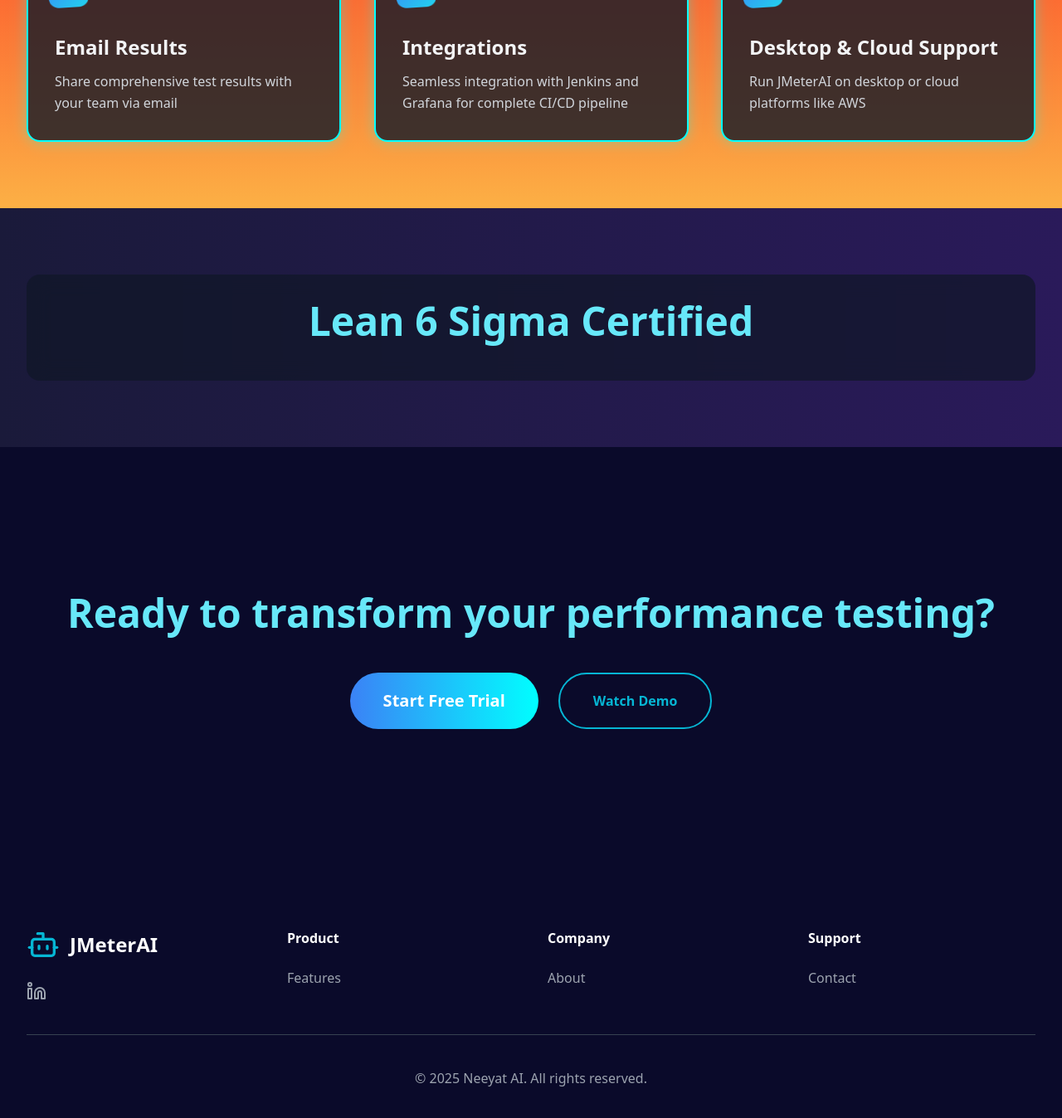
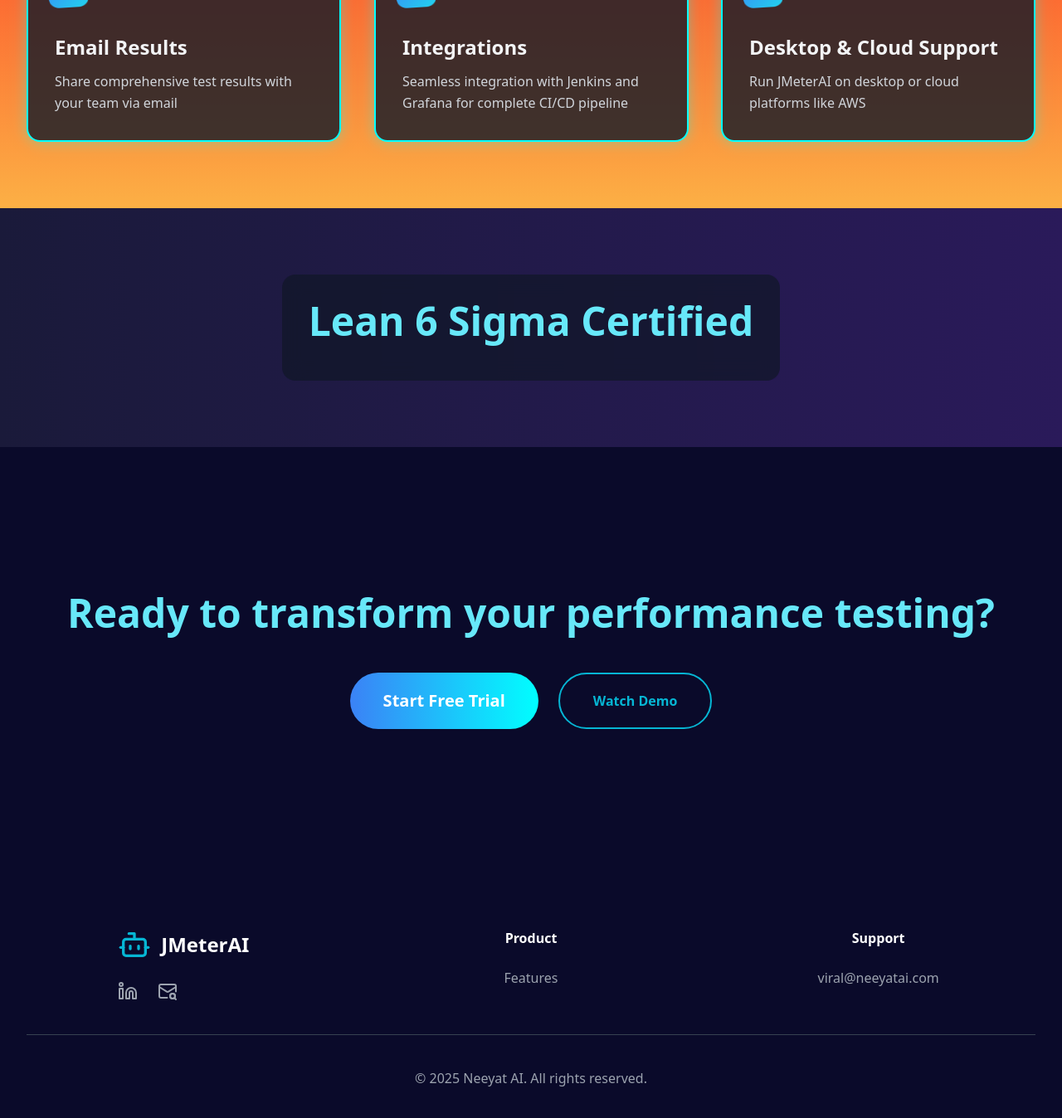
Before and after one commit to DebayanSaha/DebayanSaha-JmeterAILandingPage, a React (Vite) app: page / in a window 1280 px wide. Shown: the part 1487-2835 px from the top of the page at 83% size. Built offline with nearby package versions, Linux system fonts and the light colour scheme.

Commit message:
Update App.tsx

```diff
--- a/src/App.tsx
+++ b/src/App.tsx
@@ -8,7 +8,7 @@ import {
   Link,
   Monitor,
   Terminal,
-  Twitter,
+  MailSearch,
   Linkedin,
   Rocket,
 } from 'lucide-react';
@@ -157,10 +157,14 @@ function App() {
 
   const handleLinkedIn = () => {
     window.open(
-      'https://www.linkedin.com/company/vjaii' ,
+      'https://www.linkedin.com/company/vjaii',
       '_blank',
       'noopener,noreferrer'
     );
+  };
+
+  const handleEmail = () => {
+    window.location.href = 'mailto:viral@neeyatai.com';
   };
 
   return (
@@ -183,7 +187,6 @@ function App() {
               <a href="#features" className="text-gray-300 hover:text-white transition-colors">Features</a>
               <a href="#contact" className="text-gray-300 hover:text-white transition-colors">Contact</a>
             </nav>
-
           </div>
         </div>
       </header>
@@ -191,7 +194,7 @@ function App() {
       {/* Content with proper padding to account for fixed header */}
       <div className="relative z-10">
         {/* Hero Section */}
-        <div className="pt-16"> {/* Added padding top to account for fixed header */}
+        <div className="pt-16">
           <div className="relative">
             <div className="absolute inset-0 bg-black/40"></div>
             <div className="max-w-7xl mx-auto px-4 sm:px-6 lg:px-8 py-32 relative z-20">
@@ -214,11 +217,11 @@ function App() {
                 </p>
                 <button
                   className="bg-gradient-to-r from-cyan-500 to-blue-500 text-white px-12 py-5 rounded-full font-bold text-xl animate-gradient-sweep hover:scale-110 transition-all duration-300 inline-flex items-center"
-                  style={{ animationDelay: '0.6s' }} onClick={handleJoinWaitlist}
+                  style={{ animationDelay: '0.6s' }}
+                  onClick={handleJoinWaitlist}
                 >
                   Try free
                   <Rocket className="ml-3 h-6 w-6 animate-bounce" />
-
                 </button>
               </div>
             </div>
@@ -250,19 +253,13 @@ function App() {
         {/* Stats Section */}
         <div id="pricing" className="bg-gradient-to-r from-[#1a1a3a] to-[#2a1a5a] text-white py-20 relative z-10">
           <div className="max-w-7xl mx-auto px-4 sm:px-6 lg:px-8">
-            <div className="text-center">
-              {[
-                { value: "Lean 6 Sigma Certified", delay: "0.2s" },
-                // Add more stats here if needed, e.g., { value: "99% Uptime", delay: "0.4s" }
-              ].map((stat, i) => (
-                <div
-                  key={i}
-                  className="p-8 bg-gray-900/70 backdrop-blur-md rounded-2xl hover:scale-110 transition-transform animate-fade-in"
-                  style={{ animationDelay: stat.delay }}
-                >
-                  <div className="text-5xl font-bold mb-4 text-cyan-300">{stat.value}</div>
-                </div>
-              ))}
+            <div className="flex justify-center">
+              <div
+                className="p-8 bg-gray-900/70 backdrop-blur-md rounded-2xl hover:scale-110 transition-transform animate-fade-in"
+                style={{ animationDelay: '0.2s' }}
+              >
+                <div className="text-5xl font-bold mb-4 text-cyan-300 text-center">Lean 6 Sigma Certified</div>
+              </div>
             </div>
           </div>
         </div>
@@ -292,35 +289,40 @@ function App() {
         {/* Footer */}
         <footer id="contact" className="bg-[#0a0a2a] text-gray-400 py-16 relative z-10">
           <div className="max-w-7xl mx-auto px-4 sm:px-6 lg:px-8">
-            <div className="grid grid-cols-1 md:grid-cols-4 gap-10">
-              <div className="animate-fade-in" style={{ animationDelay: '0.2s' }}>
-                <div className="flex items-center mb-6">
+            <div className="grid grid-cols-1 md:grid-cols-3 gap-10 justify-items-center">
+              <div className="animate-fade-in text-center md:text-left" style={{ animationDelay: '0.2s' }}>
+                <div className="flex items-center justify-center md:justify-start mb-6">
                   <Bot className="h-10 w-10 text-cyan-500 mr-3" />
                   <span className="text-2xl font-bold text-white">JMeterAI</span>
                 </div>
-                <div className="flex space-x-6">
-                  <Linkedin className="hover:text-cyan-400 cursor-pointer transition-colors" onClick={handleLinkedIn}/>
+                <div className="flex justify-center md:justify-start space-x-6">
+                  <Linkedin
+                    className="hover:text-cyan-400 cursor-pointer transition-colors"
+                    onClick={handleLinkedIn}
+                  />
+                  <MailSearch
+                    className="hover:text-cyan-400 cursor-pointer transition-colors"
+                    onClick={handleEmail}
+                  />
                 </div>
               </div>
-              <div className="animate-fade-in" style={{ animationDelay: '0.4s' }}>
+              <div className="animate-fade-in text-center" style={{ animationDelay: '0.4s' }}>
                 <h3 className="text-white font-semibold mb-6">Product</h3>
                 <ul className="space-y-4">
                   <li><a href="#features" className="hover:text-white transition-colors">Features</a></li>
-
                 </ul>
               </div>
-              <div className="animate-fade-in" style={{ animationDelay: '0.6s' }}>
-                <h3 className="text-white font-semibold mb-6">Company</h3>
-                <ul className="space-y-4">
-                  <li><a href="#" className="hover:text-white transition-colors">About</a></li>
-
-                </ul>
-              </div>
-              <div className="animate-fade-in" style={{ animationDelay: '0.8s' }}>
+              <div className="animate-fade-in text-center" style={{ animationDelay: '0.6s' }}>
                 <h3 className="text-white font-semibold mb-6">Support</h3>
                 <ul className="space-y-4">
-                  <li><a href="#contact" className="hover:text-white transition-colors">Contact</a></li>
-
+                  <li>
+                    <a
+                      href="mailto:viral@neeyatai.com"
+                      className="hover:text-white transition-colors"
+                    >
+                      viral@neeyatai.com
+                    </a>
+                  </li>
                 </ul>
               </div>
             </div>
```
